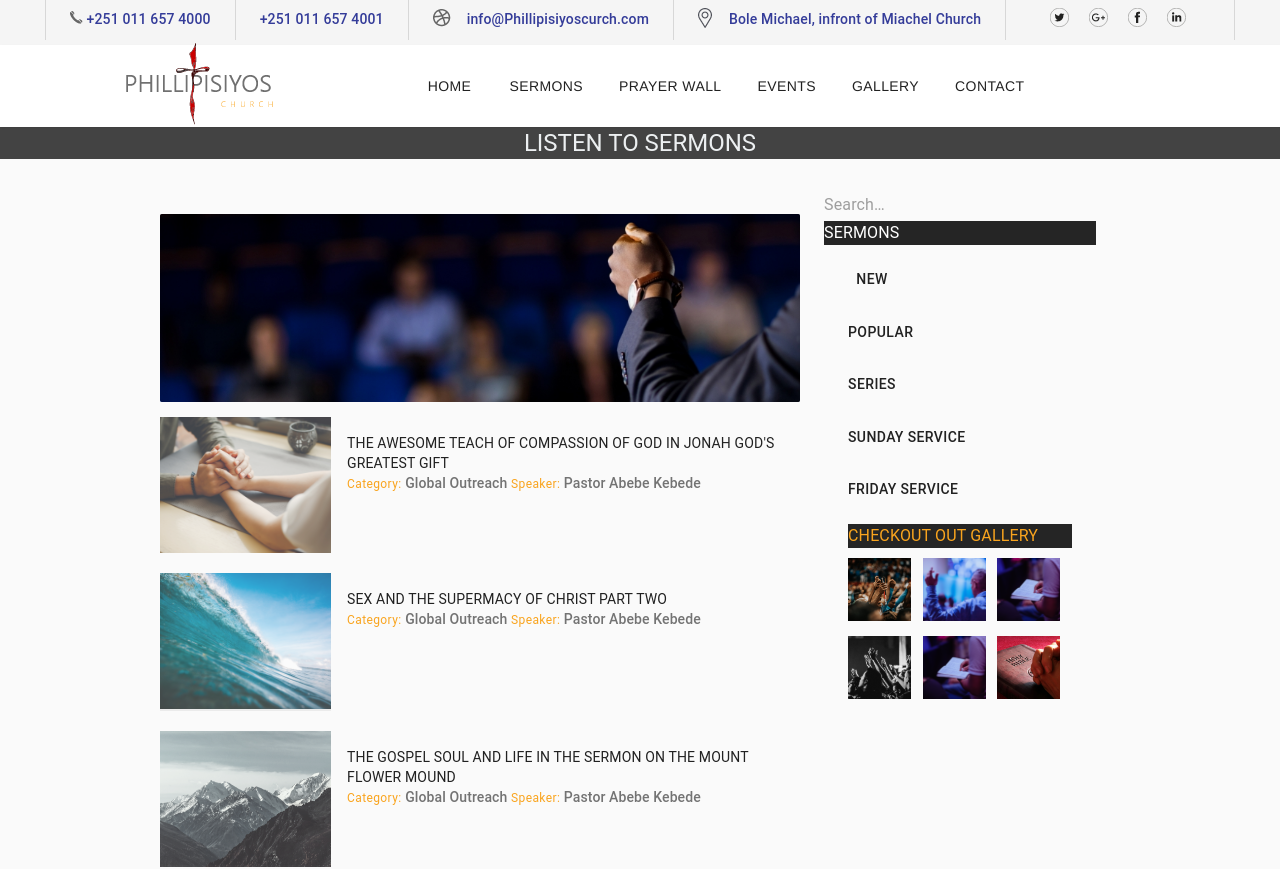
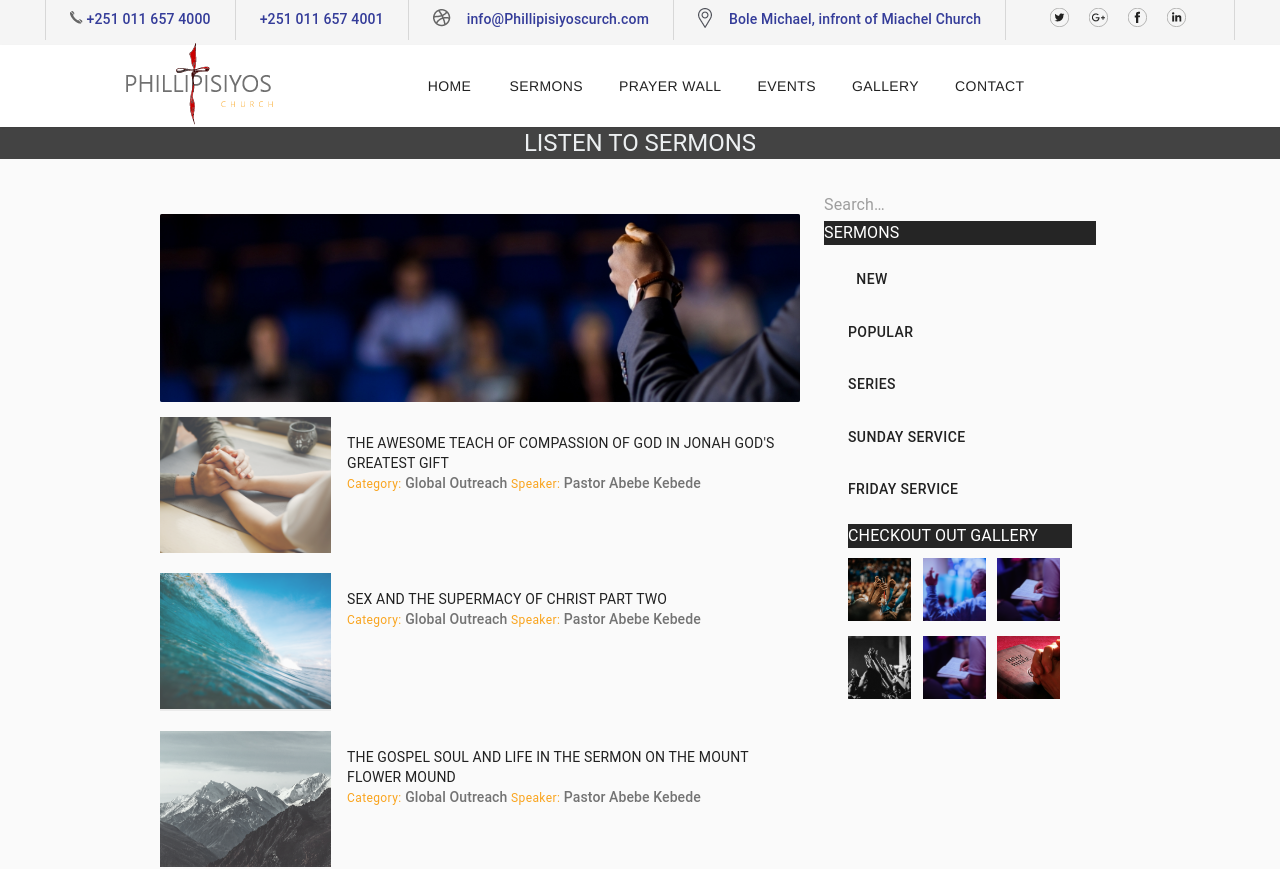
Before and after one commit to Alazar-dev/Filadelfia-web, a React (Create React App) app: page /sermons in a window 1280 px wide. Shown: the top 869 px of the page. Built offline with nearby package versions, Linux system fonts and the light colour scheme.

Commit message:
changed typo color based on the theme

```diff
--- a/src/components/gallery/GalleryCheckout.jsx
+++ b/src/components/gallery/GalleryCheckout.jsx
@@ -24,7 +24,7 @@ const CheckoutGallery = () => {
   return (
     <Container>
       <Box bgcolor="primary.dark">
-        <Typography color="primary">CHECKOUT OUT GALLERY</Typography>
+        <Typography color="secondary">CHECKOUT OUT GALLERY</Typography>
       </Box>
       <Grid container justify="center">
         {[photo1, photo2, photo3, photo4, photo5, photo6].map((imgs) => (
```
